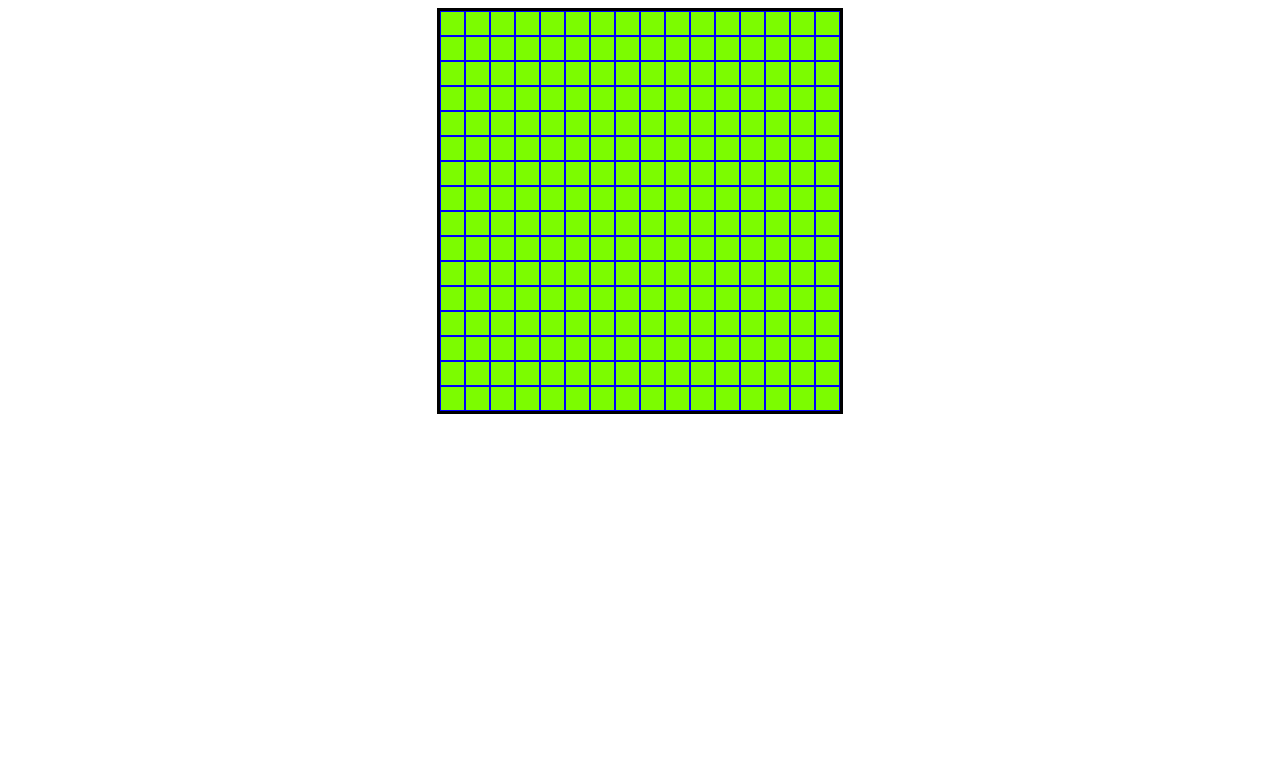
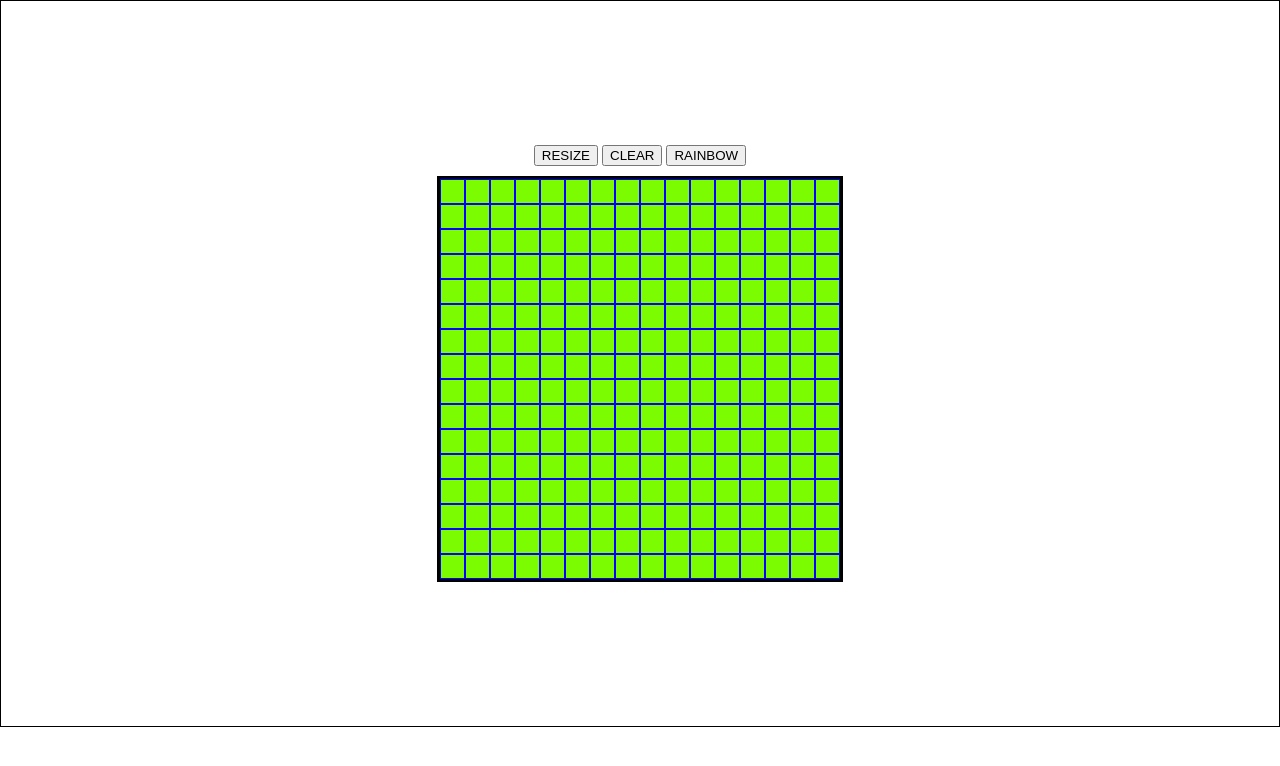
Before and after one commit to Umran04/etch-a-sketch, a plain HTML site: page index.html in a window 1280 px wide. Drawn offline with Linux system fonts and the light colour scheme.

Commit message:
restart it plan it out properly

```diff
--- a/index.html
+++ b/index.html
@@ -7,7 +7,14 @@
     <title>Colour Grid</title>
 </head>
 <body>
-  <div id="container"></div>
+
+    <div id="btns">
+      <button id="resize">RESIZE</button>
+      <button id="clear">CLEAR</button>
+      <button id="rainbow">RAINBOW</button>
+    </div>
+
+    <div id="container"></div>
     <script src="index.js"></script>
 
 </body>
--- a/index.js
+++ b/index.js
@@ -1,7 +1,27 @@
 const div = document.getElementById('container')
+const resizeBtn = document.getElementById('resize')
+let number;
+let gridSize = 0;
 
 for(let i = 0; i < 256; i++){
     const box = document.createElement('div')
     box.classList.add('box')
+
     div.appendChild(box)
 }
+
+resizeBtn.addEventListener('click', () =>{
+        number = prompt('Enter a number between 2 and 64')
+
+    if (number > 64 || number < 2){
+        number = prompt('Enter a number between 2 and 64')
+    }
+})
+
+gridSize = number * number;
+
+
+
+
+//need to add mouse hover
+//need to add a button to change the grid board to different numbers
--- a/styles.css
+++ b/styles.css
@@ -1,6 +1,17 @@
 body{
     display: flex;
+    flex-direction: column;
+    gap: 10px;
+    align-items: center;
     justify-content: center;
+    border: 1px solid black;
+    height: 725px;
+    margin: auto;
+
+
+}
+
+#btns{
 
 }
 
@@ -12,6 +23,7 @@ body{
     width: 400px;
 
 
+
 }
 
 .box{
```
